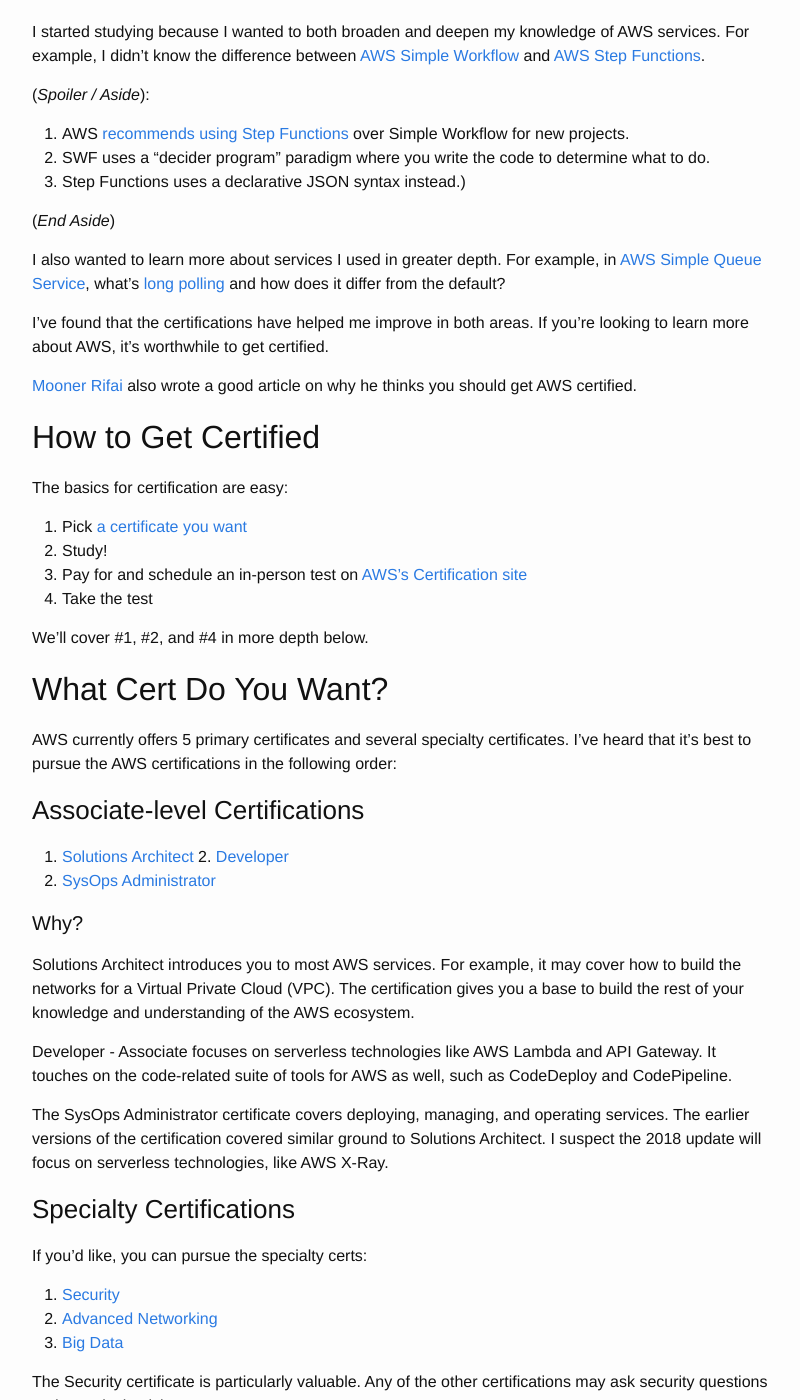
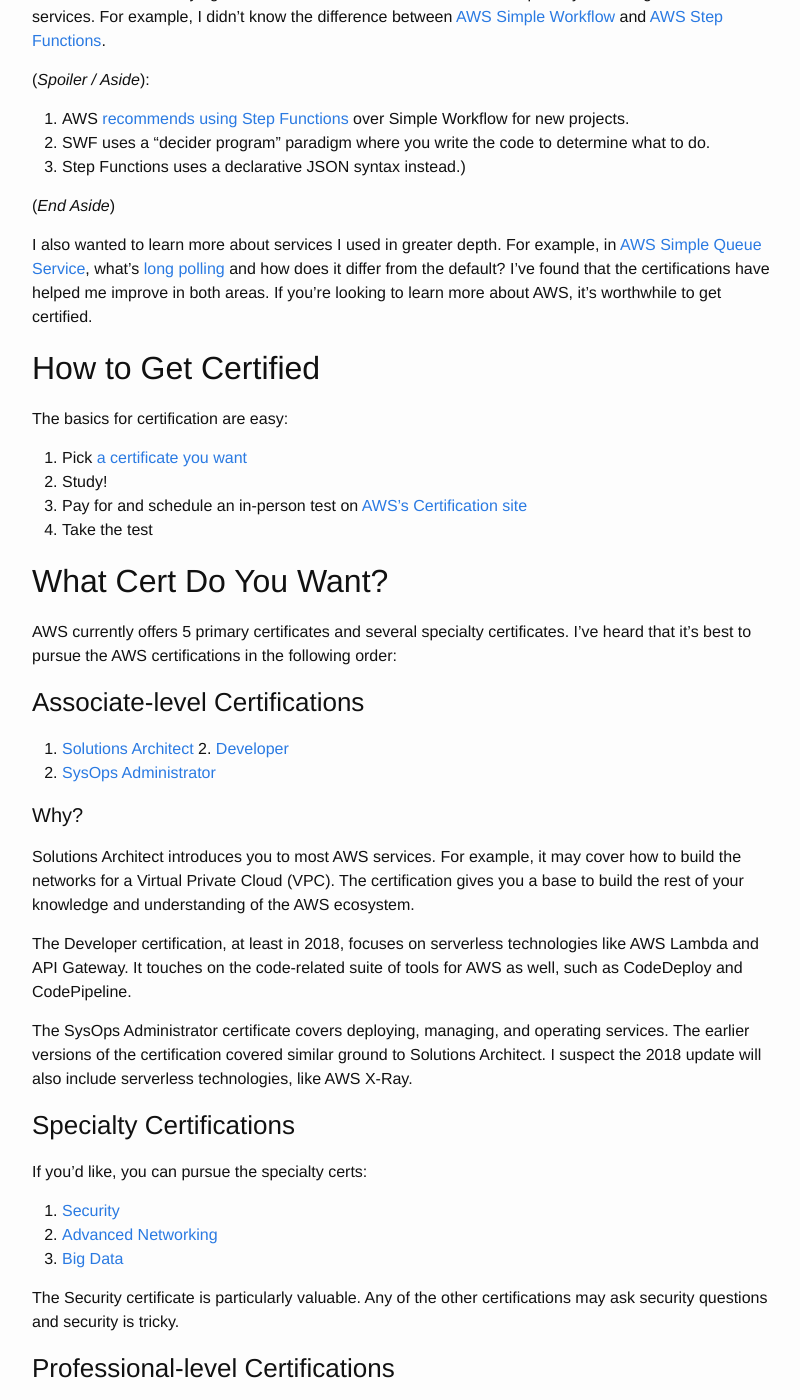
Before and after one commit to kevinlondon/kevinlondon.github.io, a Jekyll site: the page built from _posts/2018-09-04-aws-certifications.md, in a window 1280 px wide and 1400 px high, scrolled down 432 px. Shown: the whole window, without its empty margins (238-1038 px from the left). Built offline with Jekyll 4.4.1, drawn with Linux system fonts in a browser that asks for light colours; comment, search, counter and statistics services are not loaded; some of the changed text lies outside the part shown.

Commit message:
Update post to be a little more terse

```diff
--- a/_posts/2018-09-04-aws-certifications.md
+++ b/_posts/2018-09-04-aws-certifications.md
@@ -16,10 +16,9 @@ As a disclaimer, I don't work in the AWS organization and these views are my own
 
 I'd worked with AWS tools such as [EC2](https://aws.amazon.com/ec2/) and
 [VPCs](https://aws.amazon.com/vpc/) before working at Amazon but I'd never
-thought to get certified.
-
-I started studying because I wanted to both broaden and deepen my knowledge of
-AWS services. For example, I didn't know the difference between [AWS Simple
+thought to get certified. I started studying because I wanted to both broaden
+and deepen my knowledge of AWS services. For example, I didn't know the
+difference between [AWS Simple
 Workflow](https://aws.amazon.com/swf/) and [AWS Step
 Functions](https://aws.amazon.com/step-functions/).
 
@@ -37,14 +36,9 @@ For example, in [AWS Simple Queue
 Service](https://aws.amazon.com/sqs/), what's [long
 polling](https://docs.aws.amazon.com/AWSSimpleQueueService/latest/SQSDeveloperGuide/sqs-long-polling.html)
 and how does it differ from the default?
-
 I've found that the certifications have helped me improve in both areas. If
 you're looking to learn more about AWS, it's worthwhile to get
 certified.
-
-[Mooner
-Rifai](https://hackernoon.com/3-reasons-why-you-should-get-aws-certified-this-year-7e44dbc51519)
-also wrote a good article on why he thinks you should get AWS certified.
 
 ## How to Get Certified
 
@@ -55,8 +49,6 @@ The basics for certification are easy:
 3. Pay for and schedule an in-person test on [AWS's Certification
    site](https://www.aws.training/certification?src=certification)
 4. Take the test
-
-We'll cover #1, #2, and #4 in more depth below.
 
 ## What Cert Do You Want?
 
@@ -79,14 +71,14 @@ cover how to build the networks for a Virtual Private Cloud (VPC).
 The certification gives you a base to build the rest of your knowledge and
 understanding of the AWS ecosystem.
 
-Developer - Associate focuses
+The Developer certification, at least in 2018, focuses
 on serverless technologies like AWS Lambda and API Gateway. It touches on the
 code-related suite of tools for AWS as well, such as CodeDeploy and
 CodePipeline.
 
 The SysOps Administrator certificate covers deploying, managing, and operating
 services.  The earlier versions of the certification covered similar ground to
-Solutions Architect. I suspect the 2018 update will focus on serverless
+Solutions Architect. I suspect the 2018 update will also include serverless
 technologies, like AWS X-Ray.
 
 ### Specialty Certifications
@@ -190,12 +182,9 @@ a service but, for me, there's no better way than using it a project.
 ## Is it worth it?
 
 It's worthwhile to [learn and be curious](https://www.amazon.jobs/principles).
+
 I'm glad that I've spent the time doing it. Learning more about the AWS
 ecosystem has allowed me to get up to speed on new projects in less time than
-before. In other words, the certification process gives you a good base. It's
-also helpful to get exposure to services like API Gateway, AWS Lambda, and
-DynamoDB.
-
-There’s anecdotal data that achieving the certificates can yield higher paying
-jobs. It’s better to pursue the certifications for the challenge and knowledge
-than to focus on the reward.
+before. The certification process gives you a good base in AWS. It's
+also satisfying to overcome a challenge so I'd do it again and plan to finish
+out the certs.
```
